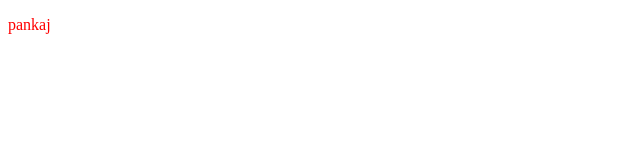
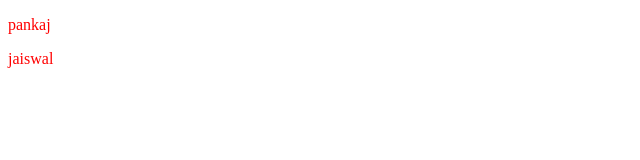
Before and after one commit to jaiswalpkj/test, an Angular app: page / in a window 1280 px wide. Shown: the top 160 px of the page, without its empty margins (0-640 px from the left). Built offline with nearby package versions, Linux system fonts and the light colour scheme.

Commit message:
bug fixed

```diff
--- a/src/app/app.component.html
+++ b/src/app/app.component.html
@@ -1 +1,2 @@
 <p>pankaj</p>
+<p>jaiswal</p>
```
